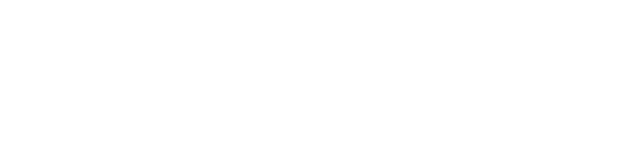
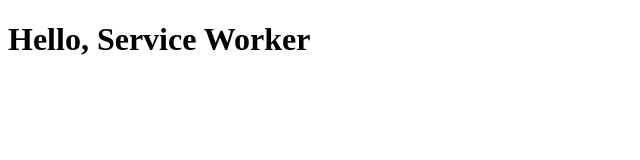
Before and after one commit to AgtLucas/service-workers-test, a website: page index.html in a window 1280 px wide. Shown: the whole page, without its empty margins (0-640 px from the left). Drawn offline with Linux system fonts and the light colour scheme.

Commit message:
Update index.html

```diff
--- a/index.html
+++ b/index.html
@@ -9,5 +9,7 @@
 </head>
 <body>
 
+<h1>Hello, Service Worker</h1>
+
 </body>
 </html>
```
